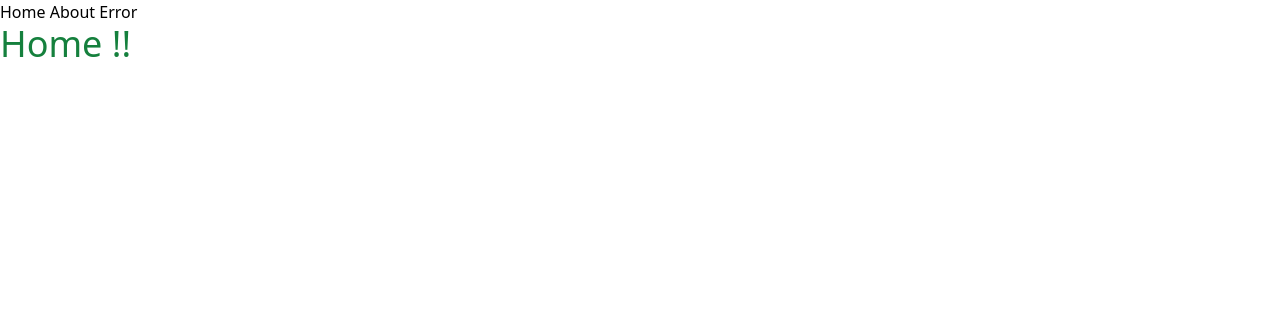
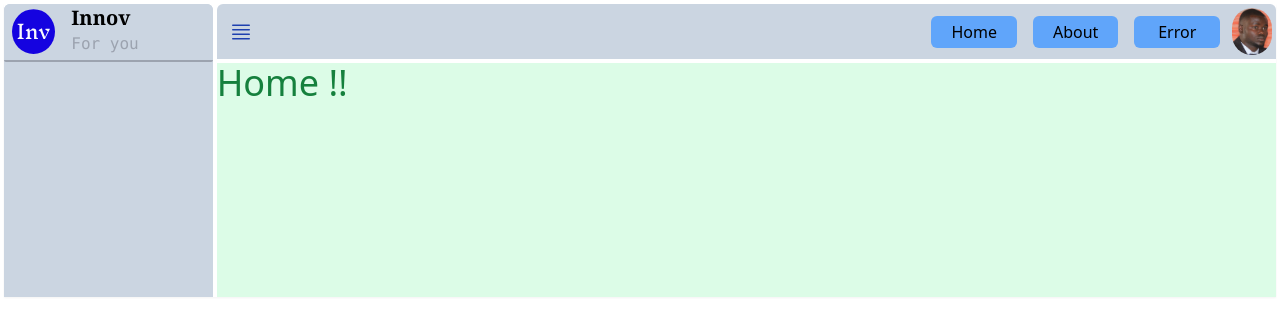
Before and after one commit to onesime12/Innov, a Vue app: page / in a window 1280 px wide. Shown: the top 336 px of the page. Built offline with nearby package versions, Linux system fonts and the light colour scheme.

Commit message:
general commit to beggin

```diff
--- a/package.json
+++ b/package.json
@@ -9,6 +9,8 @@
     "preview": "vite preview"
   },
   "dependencies": {
+    "@headlessui/vue": "^1.7.4",
+    "@heroicons/vue": "^2.0.13",
     "vue": "^3.2.41",
     "vue-router": "^4.1.6"
   },
--- a/src/App.vue
+++ b/src/App.vue
@@ -5,10 +5,44 @@
 </script>
 
 <template>
-  <div>
-    <router-link :to="'/'"> Home </router-link>
-    <router-link :to="'about'"> About </router-link>
-    <router-link :to="'error'"> Error </router-link>
+  <div class="min-h-screen flex justify-center items-start">
+    <div class="flex-1 max-w-full mx-auto p-1">
+      <div class="grid grid-cols-6 grid-rows-5 min-h-full gap-1 grid-flow-row-dense shadow-sm">
+        <div class="bg-slate-300 row-span-5 rounded-t-md">
+          <div class="grig grid-rows-4">
+            <div class="flex justify-start border-b-2 border-gray-400 items-center bg-slate-300 rounded-md rounded-b-sm  pb-1">
+              <img class="max-h-10 lg:max-h-12 mx-2" src="Group 1.svg" alt="Logo" srcset="">
+              <div class="mx-2">
+                <p class="font-extrabold lg:text-xl font-sans md:font-serif py-0 px-0">Innov <br></p>
+                <p class="py-0 px-0 font-mono font-medium text-gray-400 text-base text-center">For you </p>
+              </div>
+            </div>
+          </div>
+        </div>
+        <div class="col-span-5 bg-slate-300 p-1 rounded-t-md flex justify-between items-center">
+          <button class="p-2 text-blue-800 font-semibolder hover:text-blue-900 hover:border-2 hover:bg-slate-400 rounded-md">
+            <svg xmlns="http://www.w3.org/2000/svg" fill="none" viewBox="0 0 24 24" stroke-width="1.5" stroke="currentColor" class="w-6 h-6">
+              <path stroke-linecap="round" stroke-linejoin="round" d="M3.75 5.25h16.5m-16.5 4.5h16.5m-16.5 4.5h16.5m-16.5 4.5h16.5" />
+            </svg>
+
+          </button>
+
+          <div class="flex justify-end items-center">
+            <div class="grid grid-cols-3 gap-4">
+              <router-link class="btn bg-blue-400 rounded-md px-5 py-1 font-medium text-center" :to="'/'"> Home </router-link>
+              <router-link class="btn bg-blue-400 rounded-md px-5 py-1 font-medium text-center" :to="'about'"> About </router-link>
+              <router-link class="btn bg-blue-400 rounded-md px-5 py-1 font-medium text-center" :to="'error'"> Error </router-link>
+            </div>
+            <a href="#" class="p-0 ml-3">
+              <img width="40" class="rounded-full" src="IMG_9514.jpg" alt="">
+            </a>
+          </div>
+        </div>
+
+        <div class="bg-green-100  rounded-rt-xl col-span-5 row-span-4">
+          <router-view/>
+        </div>
+      </div>
+    </div>
   </div>
-  <router-view/>
 </template>
--- a/src/pages/components/HelloWorld.vue
+++ b/src/pages/components/HelloWorld.vue
@@ -1,36 +1,44 @@
 <script setup>
-import { ref } from 'vue'
 
 defineProps({
   msg: String
 })
 
-const count = ref(0)
+const people = [
+  {
+    name: 'Calvin Hawkins',
+    email: 'calvin.hawkins@example.com',
+    image:
+      'https://images.unsplash.com/photo-1491528323818-fdd1faba62cc?ixlib=rb-1.2.1&ixid=eyJhcHBfaWQiOjEyMDd9&auto=format&fit=facearea&facepad=2&w=256&h=256&q=80',
+  },
+  {
+    name: 'Kristen Ramos',
+    email: 'kristen.ramos@example.com',
+    image:
+      'https://images.unsplash.com/photo-1550525811-e5869dd03032?ixlib=rb-1.2.1&ixid=eyJhcHBfaWQiOjEyMDd9&auto=format&fit=facearea&facepad=2&w=256&h=256&q=80',
+  },
+  {
+    name: 'Ted Fox',
+    email: 'ted.fox@example.com',
+    image:
+      'https://images.unsplash.com/photo-1500648767791-00dcc994a43e?ixlib=rb-1.2.1&ixid=eyJhcHBfaWQiOjEyMDd9&auto=format&fit=facearea&facepad=2&w=256&h=256&q=80',
+  },
+]
+
 </script>
 
 <template>
   <h1>{{ msg }}</h1>
 
-  <div class="card">
-    <button type="button" @click="count++">count is {{ count }}</button>
-    <p>
-      Edit
-      <code>components/HelloWorld.vue</code> to test HMR
-    </p>
-  </div>
-
-  <p>
-    Check out
-    <a href="https://vuejs.org/guide/quick-start.html#local" target="_blank"
-      >create-vue</a
-    >, the official Vue + Vite starter
-  </p>
-  <p>
-    Install
-    <a href="https://github.com/johnsoncodehk/volar" target="_blank">Volar</a>
-    in your IDE for a better DX
-  </p>
-  <p class="read-the-docs">Click on the Vite and Vue logos to learn more</p>
+  <ul class="divide-y divide-gray-200">
+    <li v-for="person in people" :key="person.email" class="py-4 flex">
+      <img class="h-10 w-10 rounded-full" :src="person.image" alt="" />
+      <div class="ml-3">
+        <p class="text-sm font-medium text-gray-900">{{ person.name }}</p>
+        <p class="text-sm text-gray-500">{{ person.email }}</p>
+      </div>
+    </li>
+  </ul>
 </template>
 
 <style scoped>
--- a/tailwind.config.cjs
+++ b/tailwind.config.cjs
@@ -3,6 +3,7 @@ module.exports = {
   content: [
     './src/pages/components/*.{vue,html,js}',
     './src/pages/views/*.{vue,html,js}',
+    './src/*.{vue,html,js}',
     './index.html',
   ],
   theme: {
```
Also changed, not shown: public/IMG_9514.JPG (added), 1 other file (tests, documents, lock files or other folders).
